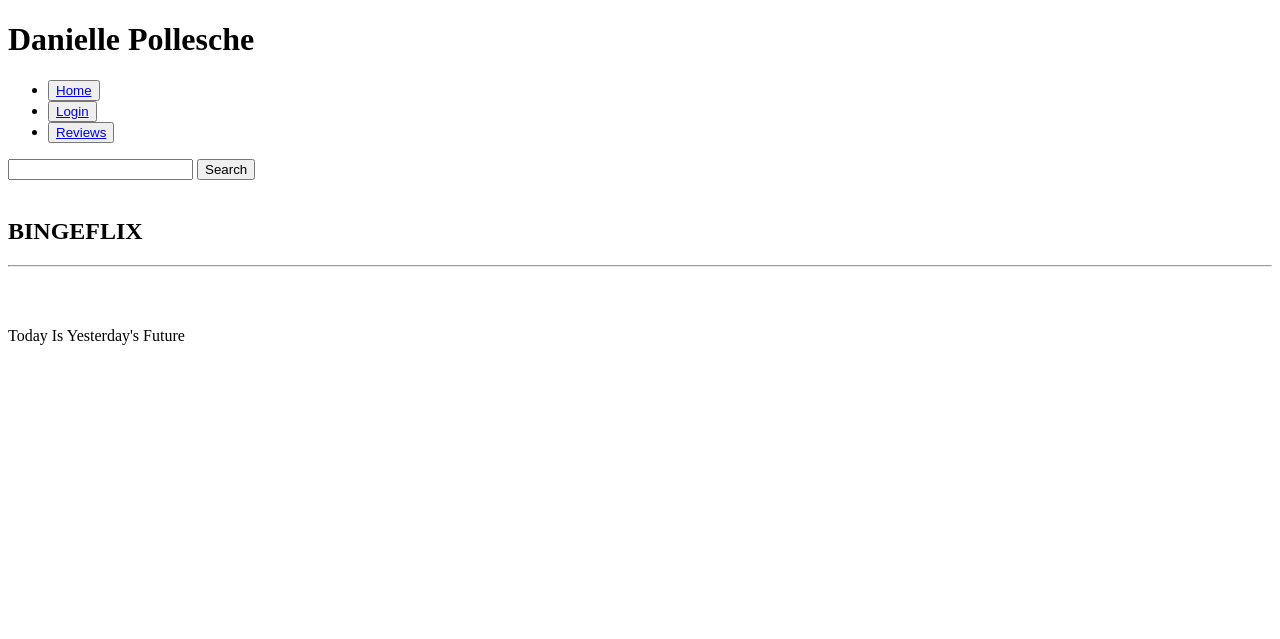
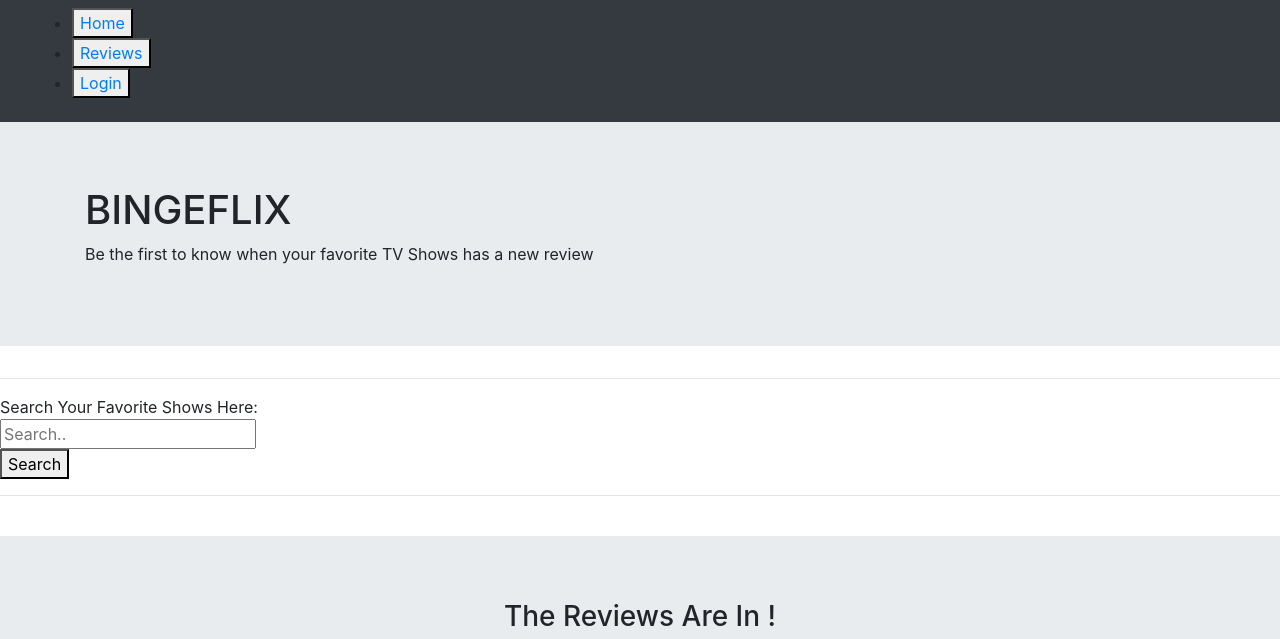
Before and after one commit to neihartjenen/Bingeflix, a web app: file views/home.html in a window 1280 px wide. Shown: the top 639 px of the page. Before the commit the page ends 345 px from the top, so only its background shows below. Run offline with its HTML, style and script files only (its server is not run), Linux system fonts and the light colour scheme.

Commit message:
API data updating to html on home page from user input in search bar

```diff
--- a/routes/api.js
+++ b/routes/api.js
@@ -4,17 +4,25 @@
 
     var createContent = function(data) {
         //created new p tag
-        var p = $("p");
+        var p = $("<p>");
+
+        var resultsDiv = $("<div>")
 
         var title = $("<p>").text(data.Title);
         var actors = $("<p>").text(data.Actors);
         var year = $("<p>").text(data.Year);
         var plot = $("<p>").text(data.Plot);
         // var poster = $("<img>").src(data.poster);
+        var poster = $("<img>");
+        poster.attr("src", data.Poster);
 
         p.append(title, actors, year, plot);
 
-        $("#searchResults").append(p)
+        resultsDiv.append(p);
+        resultsDiv.append(poster);
+
+        $("#searchResults").prepend(resultsDiv);
+
 
     }
 
@@ -36,4 +44,8 @@
         console.log(movie);
     });
 
+    // document.getElementById("#search").onclick = function () {
+    //     location.href = "searchPage.html";
+    // }
+
 });
--- a/views/home.html
+++ b/views/home.html
@@ -2,49 +2,112 @@
 <html lang="en">
 
 <head>
-    <meta charset="UTF-8">
-    <meta name="viewport" content="width=device-width, initial-scale=1.0">
     <title>BINGEFLIX</title>
-    <link rel="stylesheet" type="text/css" href=" ## " />
-    <!--Jquery CDN-->
+    <meta charset="utf-8">
+    <meta name="viewport" content="width=device-width, initial-scale=1">
+    <link rel="stylesheet" href="https://maxcdn.bootstrapcdn.com/bootstrap/4.4.1/css/bootstrap.min.css">
+    <script src="https://ajax.googleapis.com/ajax/libs/jquery/3.5.1/jquery.min.js"></script>
+    <script src="https://cdnjs.cloudflare.com/ajax/libs/popper.js/1.16.0/umd/popper.min.js"></script>
+    <script src="https://maxcdn.bootstrapcdn.com/bootstrap/4.4.1/js/bootstrap.min.js"></script>
+    <link rel="stylesheet" type="text/css" href="css\style.css" />
     <script src="https://code.jquery.com/jquery-3.5.1.min.js"
         integrity="sha256-9/aliU8dGd2tb6OSsuzixeV4y/faTqgFtohetphbbj0=" crossorigin="anonymous"></script>
-    <!--BOOTSTRAP STYLESHEET-->
-    <!--SASS STYLESHEET-->
+
 </head>
 
 <body>
-    <header>
-        <div class="container1">
-            <h1>Danielle Pollesche</h1>
+    <nav class="navbar navbar-expand-sm bg-dark navbar-dark">
 
-            <nav>
+        <a class="navbar-brand"></a>
+
         <ul>
-                    <li><button><a href="home.html">Home</a></button></li>
+            <li><button><a href="home2.html">Home</a></button></li>
+            <li><button><a href="reviews.html">Reviews</a></button></li>
             <li><button><a href="login.html">Login</a></button></li>
-                    <li><button><a href="reviewresults.html">Reviews</a></button></li>
         </ul>
+
     </nav>
+    <div class="jumbotron jumbotron-fluid">
+        <div class="container">
+            <h1>BINGEFLIX</h1>
+            <p>Be the first to know when your favorite TV Shows has a new review</p>
+        </div>
+    </div>
+    <hr />
+    <p4>Search Your Favorite Shows Here:</p4>
+    <div>
+        <form>
+            <input id="userInput" type="text" name="search" placeholder="Search..">
+        </form>
+        <button id="search">Search</button>
+        <hr />
+    </div>
+
+    <div id="searchResults">
+
+
 
     </div>
 
-        <div>
-        <input type="text" id="userInput">
-        <button id="search">Search</button>
+<br>
+
+
+    <div class="jumbotron jumbotron-fluid container2">
+        <section class="testimonial text-center">
+            <div class="container">
+                <h3 class="reviews"> The Reviews Are In !</h3>
+                <div class="divider"></div>
+                <div class="row">
+                    <div class="col-md-4 col-testimonial">
+                        <img class="rounded-circle" src="../images/profile-image-1.jpg">
+                        <p> The Office ! </p>
+                        <p class="quote-text">
+                            "I've been watching TV throughout my entire life, and never in all that time has there been
+                            another show as charming, witty, and humorous as "The Office"
+                        </p>
+                        <p>
+                            <span class="quote-author"> Jonathan Smith</span>
+                        </p>
+                        </img>
+                    </div>
+                    <div class="col-md-4 col-testimonial">
+                        <img class="rounded-circle" src="images\profile-image-2.jpg">
+                        <p> Friends ! </p>
+                        <p class="quote-text">
+                            "THE BEST SITCOM EVERRRR! i knew there was some series named friends but never got a chance
+                            to watch and this october i downloaded it to watch it some day when i'm free.""
+                        </p>
+                        <p>
+                            <span class="quote-author"> Jane Donovan</span>
+                        </p>
+                        </img>
+                    </div>
+                    <div class="col-md-4 col-testimonial">
+                        <img class="rounded-circle" src="images\profile-image-3.jpg">
+                        <p> Outer Banks ! </p>
+                        <p class="quote-text">
+                            "I absolutely loved this show! I've always been a fan of coming of age and murder mystery
+                            type shows, so when you bring the genre's together it equals perfection.""
+                        </p>
+                        <p>
+                            <span class="quote-author"> Samantha Davidson</span>
+                        </p>
+                        </img>
+                    </div>
                 </div>
 
-    </header> <br>
-    <h2>BINGEFLIX</h2>
-    <hr />
+            </div>
 
-    <br />
-    <br />
+        </section>
+    </div>
 
-    <p class="footer">Today Is Yesterday's Future </p>
-
-    <div id="searchResults">
-        <p></p>
+    <footer class="footer">
+        <div class="container">
+            <p3> BINGEFLIX IS AMAZING ~ JOIN THE MILLIONS THAT LOVE IT TOO !</p3>
         </div>
+        </div>
+        </div>
+    </footer>
 
     <script src="../routes/api.js"></script>
 </body>
```
Lines whose indentation alone changed are shown as unchanged.
